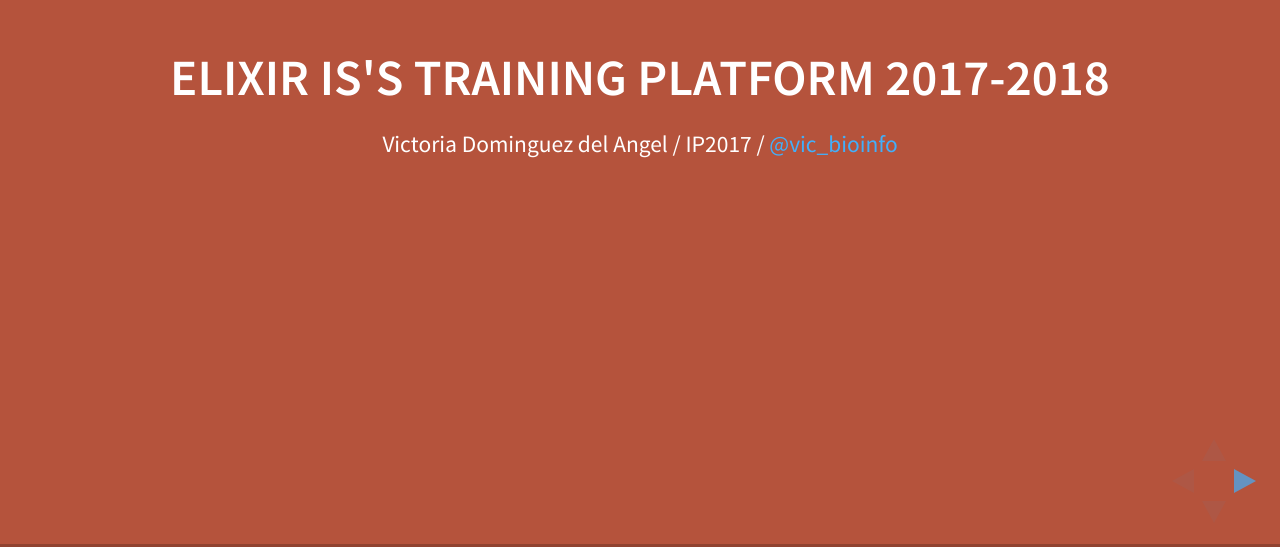
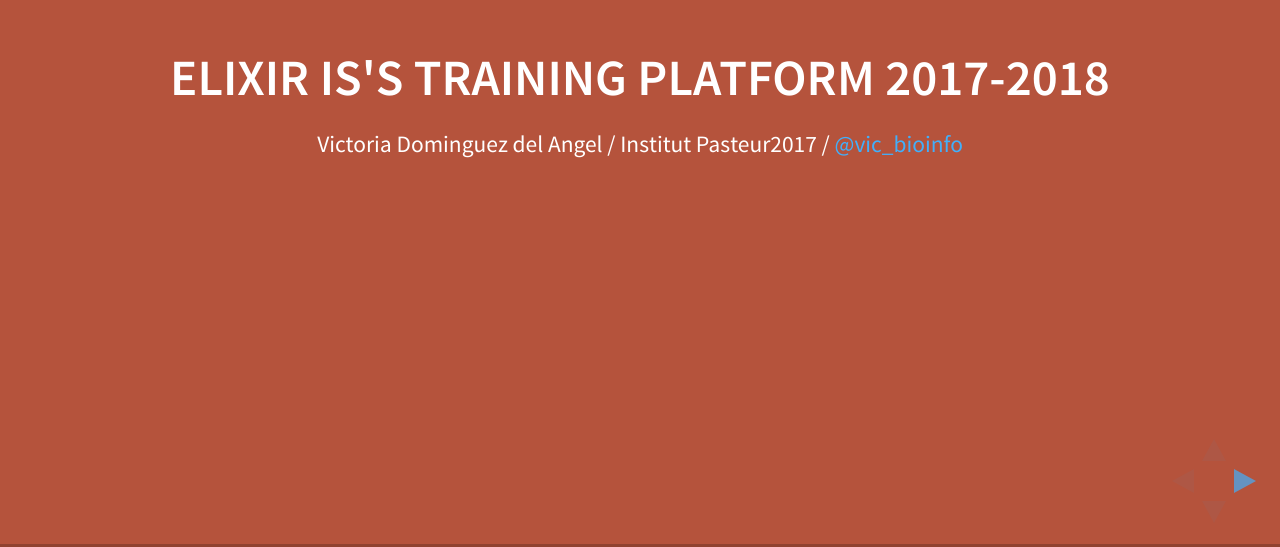
Before and after one commit to vdda/revealJS_test, a website: page ElixirFR_meeting_29_11_17.html in a window 1280 px wide. Shown: the part 253-800 px from the top of the page. Drawn offline with Linux system fonts and the light colour scheme.

Commit message:
Presentation ElixirFR changed IP

```diff
--- a/ElixirFR_meeting_29_11_17.html
+++ b/ElixirFR_meeting_29_11_17.html
@@ -28,7 +28,7 @@
 			  <section data-transition="slide" data-background="#b5533c">
 			  <h3>Elixir IS's Training Platform 2017-2018</h3>
 			  <p>
-			  <small> Victoria Dominguez del Angel / IP2017 / <a href="http://twitter.com/vic_bioinfo">@vic_bioinfo</a></small> </section>
+			  <small> Victoria Dominguez del Angel / Institut Pasteur2017 / <a href="http://twitter.com/vic_bioinfo">@vic_bioinfo</a></small> </section>
 
 
 
```
